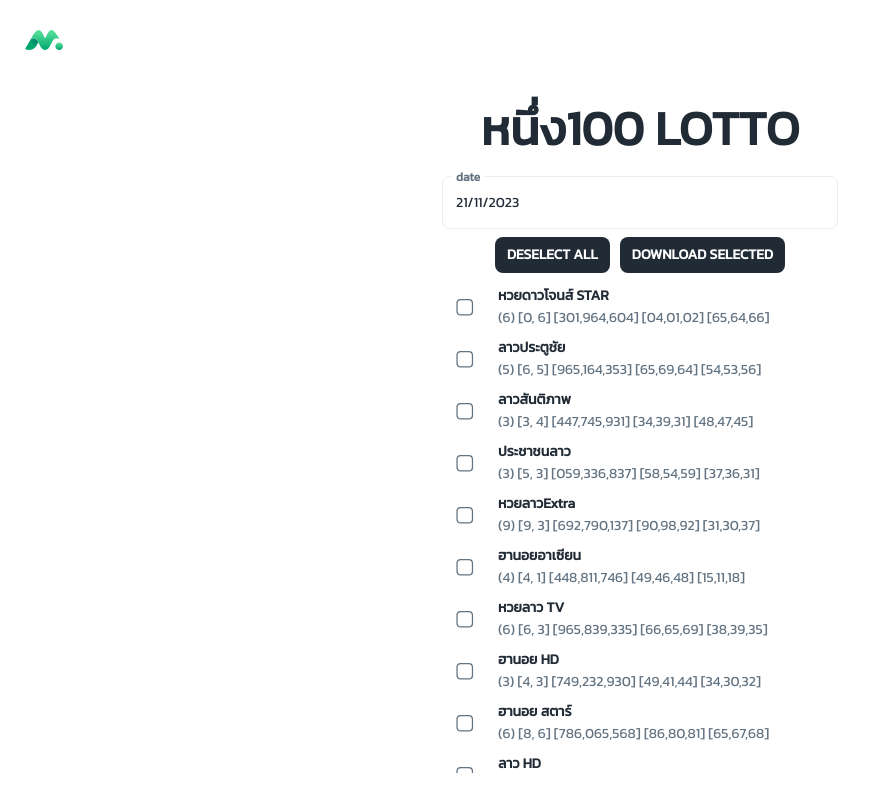
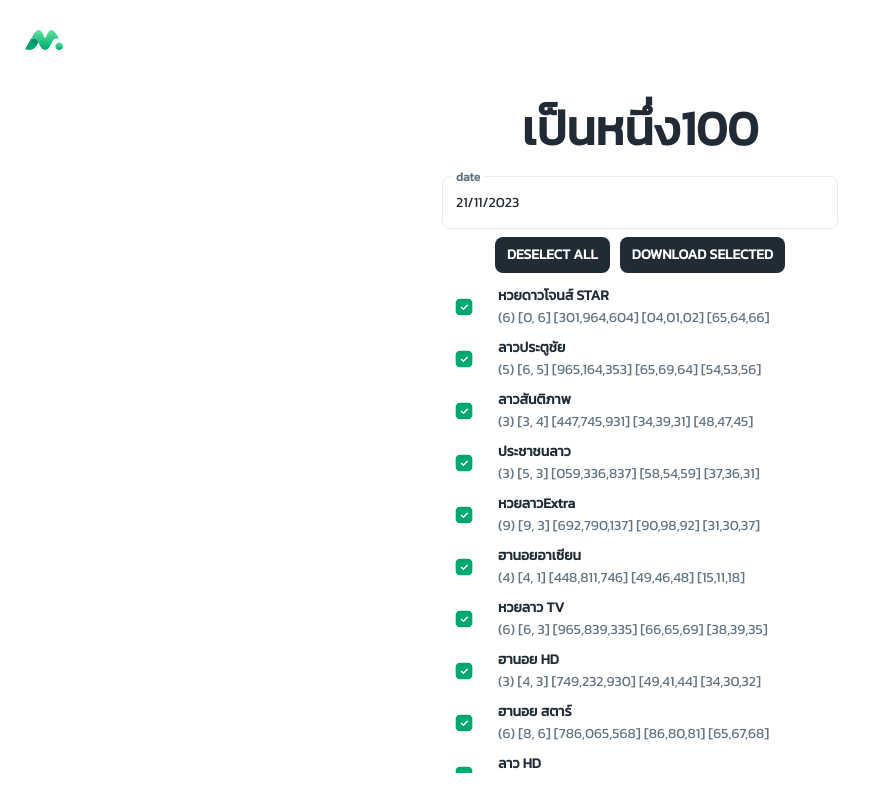
Before and after one commit to schewti/jennie, a React (Create React App) app: page / in a window 1280 px wide. Shown: the top 812 px of the page, without its empty margins (0-876 px from the left). Built offline with nearby package versions, Linux system fonts and the light colour scheme; no server answers.

Commit message:
fix: rename

```diff
--- a/public/index.html
+++ b/public/index.html
@@ -25,7 +25,7 @@
       rel="stylesheet"
     />
 
-    <title>JENNIE หนึ่ง100 LOTTO</title>
+    <title>JENNIE เป็นหนึ่ง100</title>
 
     <meta
       name="description"
--- a/src/pages/generate.tsx
+++ b/src/pages/generate.tsx
@@ -6,13 +6,5 @@ import GenerateView from 'src/sections/generate/view';
 // ----------------------------------------------------------------------
 
 export default function PageGenerate() {
-  return (
-    <>
-      <Helmet>
-        <title> GENERATE STUFF</title>
-      </Helmet>
-
-      <GenerateView />
-    </>
-  );
+  return <GenerateView />;
 }
--- a/src/sections/generate/view.tsx
+++ b/src/sections/generate/view.tsx
@@ -30,11 +30,12 @@ import LottoType1 from './lotto-type-1';
 
 export default function GenerateView() {
   const isIos = isIOS();
-  const [checked, setChecked] = useState(['']);
+  const [checked, setChecked] = useState(LOTTO);
   const [lottoList, setLottoList] = useState(LOTTO);
   // const lottoNumberList = lottoList.map(() => randomLotto());
   const [refs, setRefs] = useState([] as React.RefObject<HTMLDivElement>[]);
-
+  const [isAll, setIsAll] = useState(true);
+  const [dateValue, setDateValue] = useState<Date>(new Date());
   // const refs = lottoList.map(() => React.createRef<HTMLDivElement>());
   const [lottoNumberList, setLottoNumberList] = useState([] as RandomLottoType1[]);
 
@@ -124,7 +125,6 @@ export default function GenerateView() {
     setChecked(newChecked);
   };
 
-  const [isAll, setIsAll] = useState(true);
   const toggleAll = () => {
     if (isAll) {
       setChecked([]);
@@ -133,11 +133,10 @@ export default function GenerateView() {
     }
     setIsAll(!isAll);
   };
-  const [dateValue, setDateValue] = useState<Date>(new Date());
 
   return (
     <Container maxWidth="lg">
-      <Typography variant="h2"> หนึ่ง100 LOTTO </Typography>
+      <Typography variant="h2"> เป็นหนึ่ง100 </Typography>
       <Container maxWidth="xs">
         <MobileDatePicker
           orientation="portrait"
```
